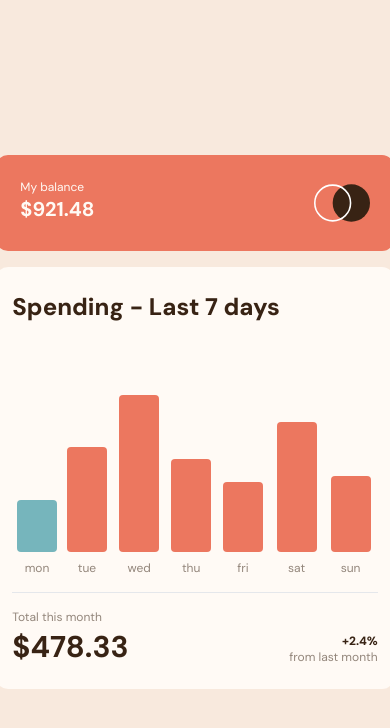
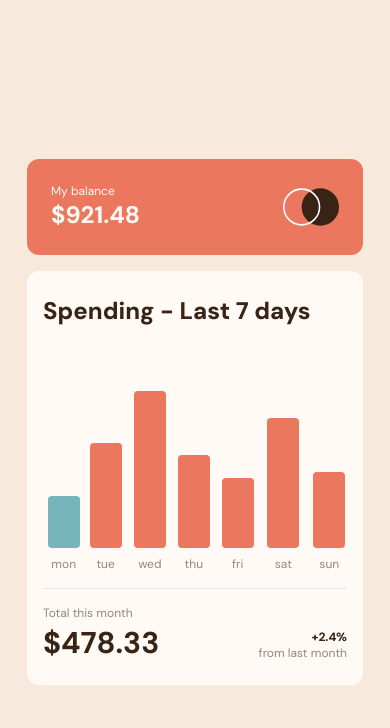
Before and after one commit to viniciusvalmeida/expenses-chart-component, a Next.js app: page / in a window 390 px wide. Shown: the top 728 px of the page. Built offline with nearby package versions, Linux system fonts and the light colour scheme.

Commit message:
fix: responsive on 375px breakpoint

```diff
--- a/app/page.tsx
+++ b/app/page.tsx
@@ -13,11 +13,11 @@ const datas: Data[] = data;
 
 export default function Home() {
 	return (
-		<main className="flex flex-col w-[28rem] md:w-[26rem] space-y-4 px-4 md:px-0">
+		<main className="flex flex-col w-[23rem] md:w-[26rem] space-y-4 px-4 md:px-0">
 			<header className="bg-primary-softRed text-neutral-veryPaleOrange rounded-xl p-6 flex justify-between">
 				<div className="flex flex-col">
 					<span className="text-xs">My balance</span>
-					<span className="font-bold text-xl">$921.48</span>
+					<span className="font-bold text-2xl">$921.48</span>
 				</div>
 				<svg
 					className="w-14"
@@ -58,10 +58,10 @@ export default function Home() {
 									data.day === currentDayOfTheWeek
 										? "bg-primary-cyan hover:bg-primary-cyan/70 peer"
 										: "bg-primary-softRed hover:bg-primary-softRed/70 peer"
-								}  rounded self-center w-10`}
+								}  rounded self-center w-8 md:w-10`}
 								style={{ height: 3 * data.amount }}
 							></div>
-							<div className="invisible p-2 text-xs rounded bg-neutral-darkBrown text-neutral-veryPaleOrange mb-2 peer-hover:visible">
+							<div className="invisible p-1 md:p-2 text-xs rounded bg-neutral-darkBrown text-neutral-veryPaleOrange mb-2 peer-hover:visible">
 								<span>${data.amount}</span>
 							</div>
 						</div>
```
